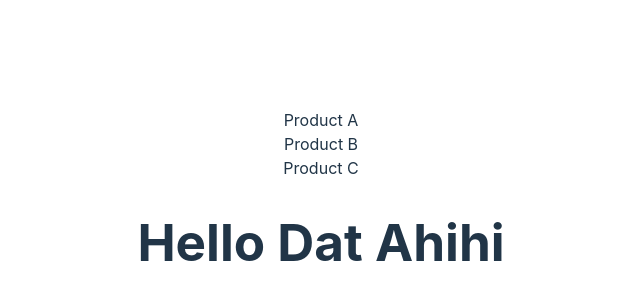
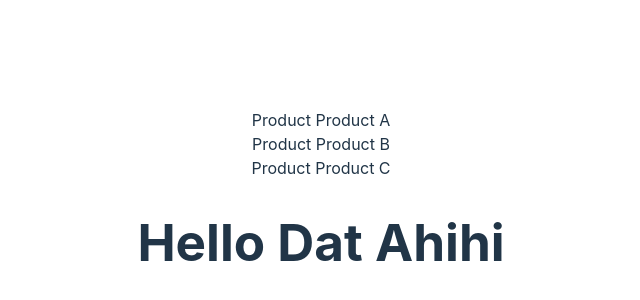
Before and after one commit to datlt2306/FPL-WEB209, a React (Vite) app: page / in a window 1280 px wide. Shown: the part 194-494 px from the top of the page, without its empty margins (319-959 px from the left). Built offline with nearby package versions, Linux system fonts and the light colour scheme.

Commit message:
WD18204 - Buổi 1 - commit 2
Props

```diff
--- a/src/App.tsx
+++ b/src/App.tsx
@@ -1,17 +1,18 @@
 import "./App.css";
+import Product from "./components/Product";
 import ShowName from "./components/ShowName";
 import { IProduct } from "./interfaces/name";
 
 function App() {
     const products: IProduct[] = [
-        { id: 1, name: "Product A" }, // item
-        { id: 2, name: "Product B" }, // item
-        { id: 3, name: "Product C" }, // item
+        { id: 1, name: "Product A", price: 200 }, // item
+        { id: 2, name: "Product B", price: 300 }, // item
+        { id: 3, name: "Product C", price: 400 }, // item
     ];
     return (
         <>
             {products.map((item: IProduct, index) => {
-                return <div key={index}>{item.name}</div>;
+                return <Product item={item} />;
             })}
             <ShowName name="Ahihi" />
         </>
--- /dev/null
+++ b/src/components/Product.tsx
@@ -0,0 +1,11 @@
+import { IProduct } from "../interfaces/name";
+
+type ProductProps = {
+    item: IProduct;
+};
+
+const Product = (props: ProductProps) => {
+    return <div>Product {props.item.name}</div>;
+};
+
+export default Product;
--- a/src/interfaces/name.ts
+++ b/src/interfaces/name.ts
@@ -5,5 +5,6 @@ export interface propsType {
 }
 export interface IProduct {
     id: number,
-    name: string
+    name: string,
+    price: number
 }
```
